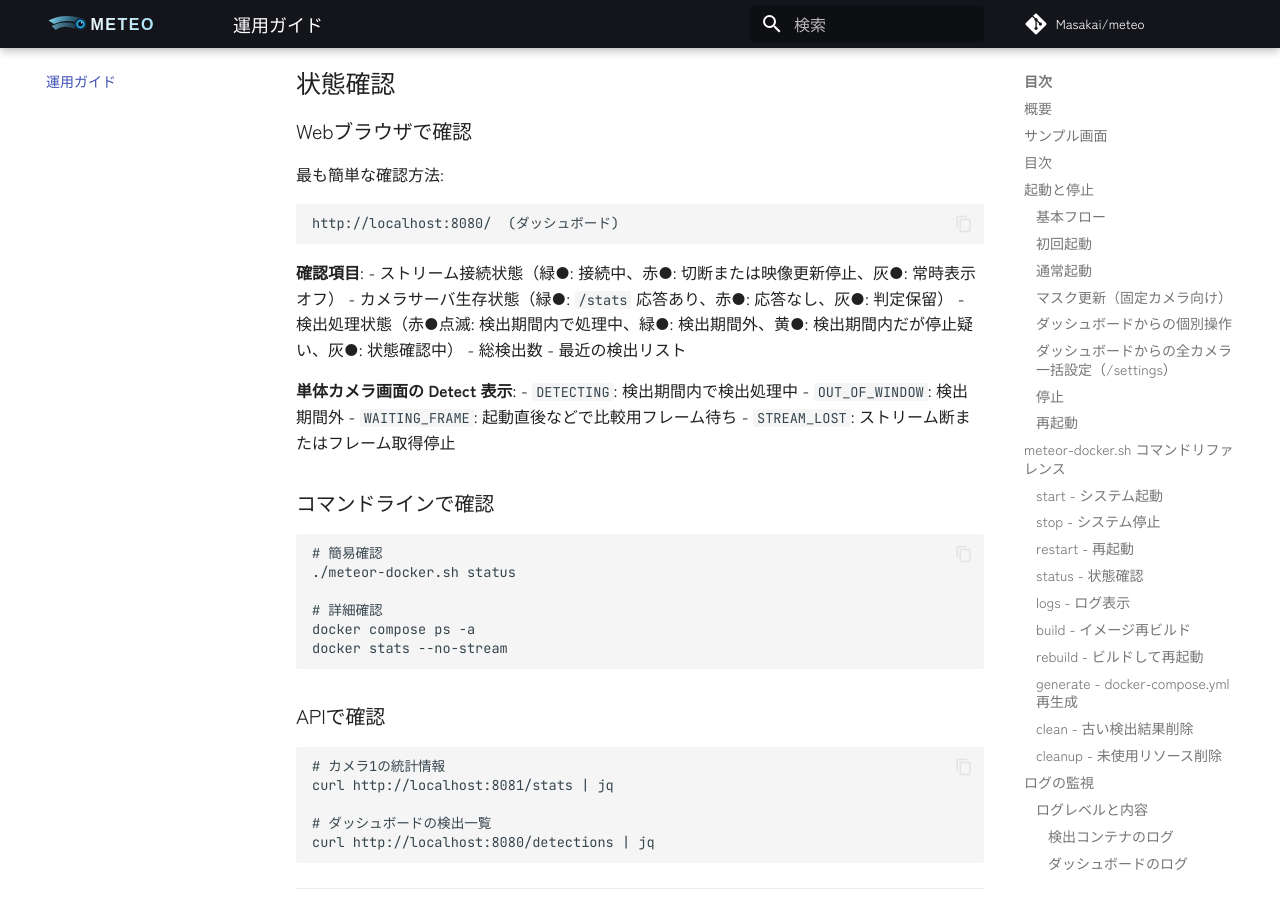
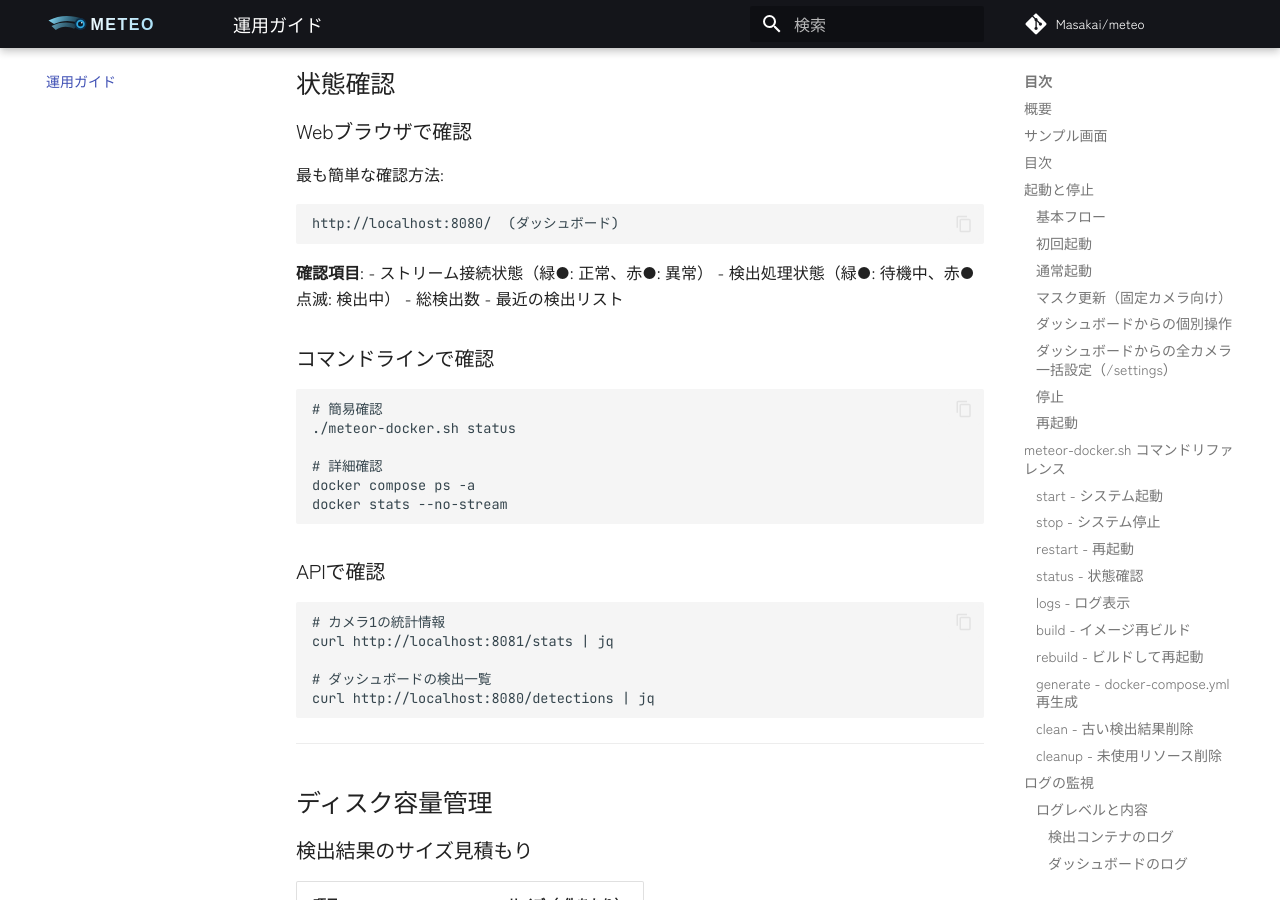
Before and after one commit to Masakai/meteo, an MkDocs documentation site: the page built from documents/OPERATIONS_GUIDE.md, in a window 1280 px wide and 900 px high, scrolled down 8592 px. Built offline with MkDocs 1.6.1 and Material for MkDocs 9.7.7, drawn with Linux system fonts in a browser that asks for light colours; comment, search, counter and statistics services are not loaded.

````diff
--- a/documents/OPERATIONS_GUIDE.md
+++ b/documents/OPERATIONS_GUIDE.md
@@ -455,17 +455,10 @@ http://localhost:8080/  (ダッシュボード)
 ```
 
 **確認項目**:
-- ストリーム接続状態（緑●: 接続中、赤●: 切断または映像更新停止、灰●: 常時表示オフ）
-- カメラサーバ生存状態（緑●: `/stats` 応答あり、赤●: 応答なし、灰●: 判定保留）
-- 検出処理状態（赤●点滅: 検出期間内で処理中、緑●: 検出期間外、黄●: 検出期間内だが停止疑い、灰●: 状態確認中）
+- ストリーム接続状態（緑●: 正常、赤●: 異常）
+- 検出処理状態（緑●: 待機中、赤●点滅: 検出中）
 - 総検出数
 - 最近の検出リスト
-
-**単体カメラ画面の Detect 表示**:
-- `DETECTING`: 検出期間内で検出処理中
-- `OUT_OF_WINDOW`: 検出期間外
-- `WAITING_FRAME`: 起動直後などで比較用フレーム待ち
-- `STREAM_LOST`: ストリーム断またはフレーム取得停止
 
 ### コマンドラインで確認
 
````
Also changed, not shown: README.md (+1 -12 lines), documents/API_REFERENCE.md (+0 -11 lines).
